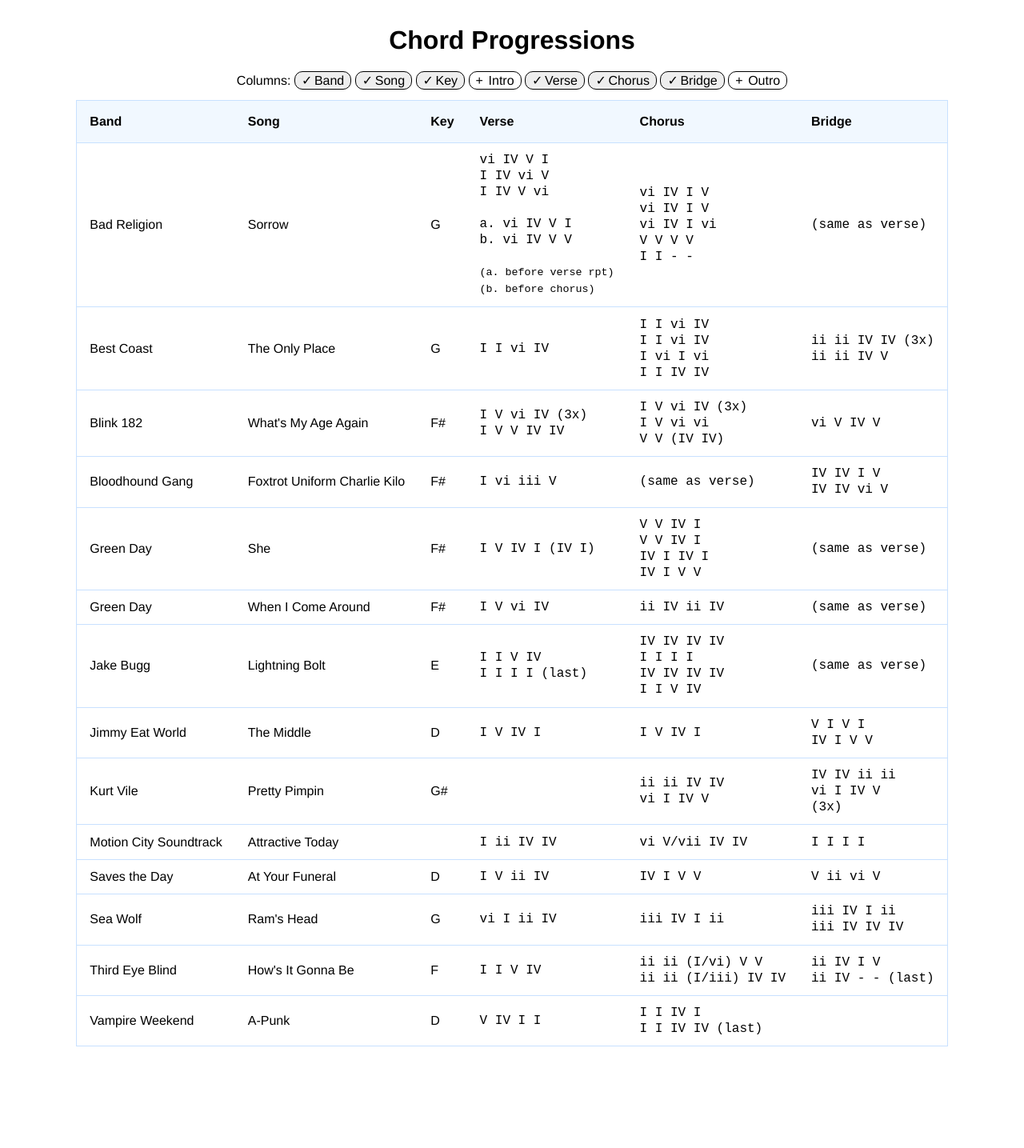
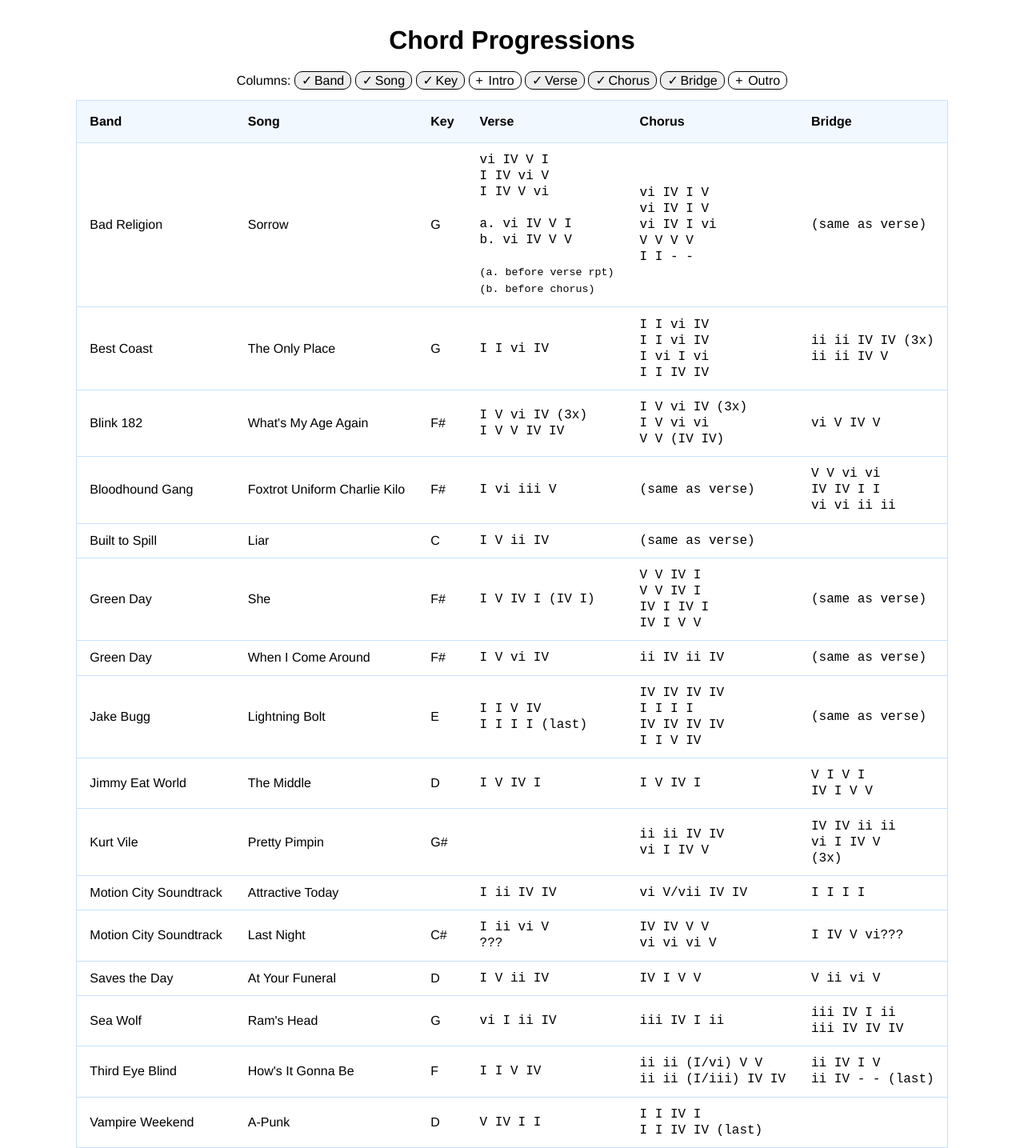
Before and after one commit to brgibson/www, a Jekyll site: the page built from chords/index.html, in a window 1280 px wide. Shown: the whole page at 80% size. Built offline with Jekyll 4.4.1, drawn with Linux system fonts in a browser that asks for light colours; before the commit the page ends 1308 px from its top, so only the background shows below that.

Commit message:
chords - some in-progress work

```diff
--- a/_data/chords.json
+++ b/_data/chords.json
@@ -42,9 +42,19 @@
     "intro": "(same as verse)",
     "verse": "I vi iii V",
     "chorus": "(same as verse)",
-    "bridge": "IV IV I V <br> IV IV vi V",
+    "bridge": "V V vi vi <br>IV IV I I <br> vi vi ii ii",
     "outro": "(same as verse)",
     "notes": "https://tabs.ultimate-guitar.com/tab/bloodhound_gang/foxtrot_uniform_charlie_kilo_chords_1048130"
+  },
+  {
+    "band": "Built to Spill",
+    "title": "Liar",
+    "key": "C",
+    "intro": "(same as verse)",
+    "verse": "I V ii IV",
+    "chorus": "(same as verse)",
+    "bridge": "",
+    "outro": "(same as verse)",
   },
   {
     "band": "Green Day",
@@ -108,6 +118,16 @@
     "outro": "vi V/vii IV IV <br> vi V/vii IV IV <br> vi V/vii V vi <br> V vi V vi <br> V vi V vi"
   },
   {
+    "band": "Motion City Soundtrack",
+    "title": "Last Night",
+    "key": "C#",
+    "intro": "",
+    "verse": "I ii vi V <br>??? ",
+    "chorus": "IV IV V V <br> vi vi vi V",
+    "bridge": "I IV V vi???",
+    "outro": "I I I I"
+  },
+  {
     "band": "Saves the Day",
     "title": "At Your Funeral",
     "key": "D",
```
